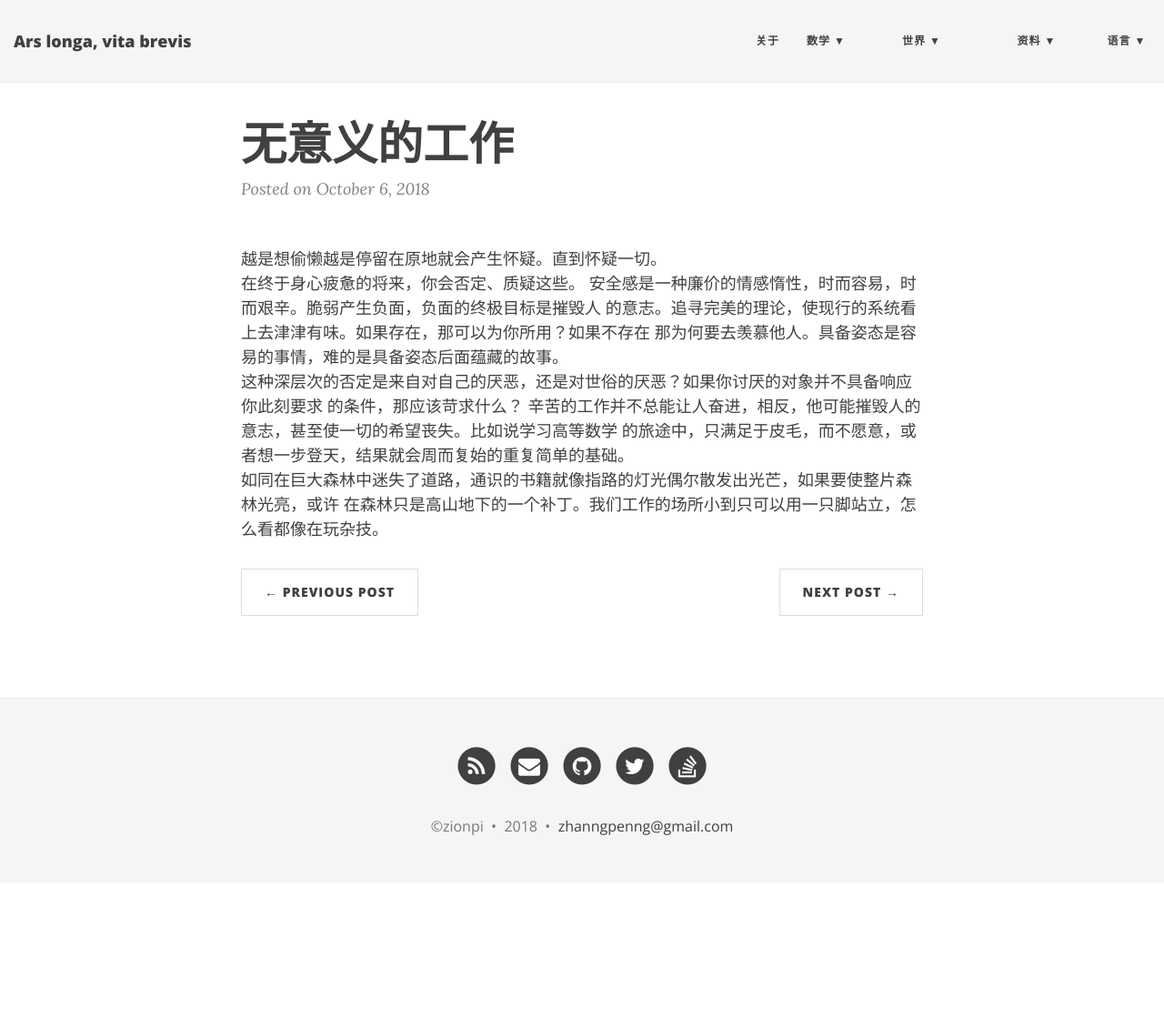
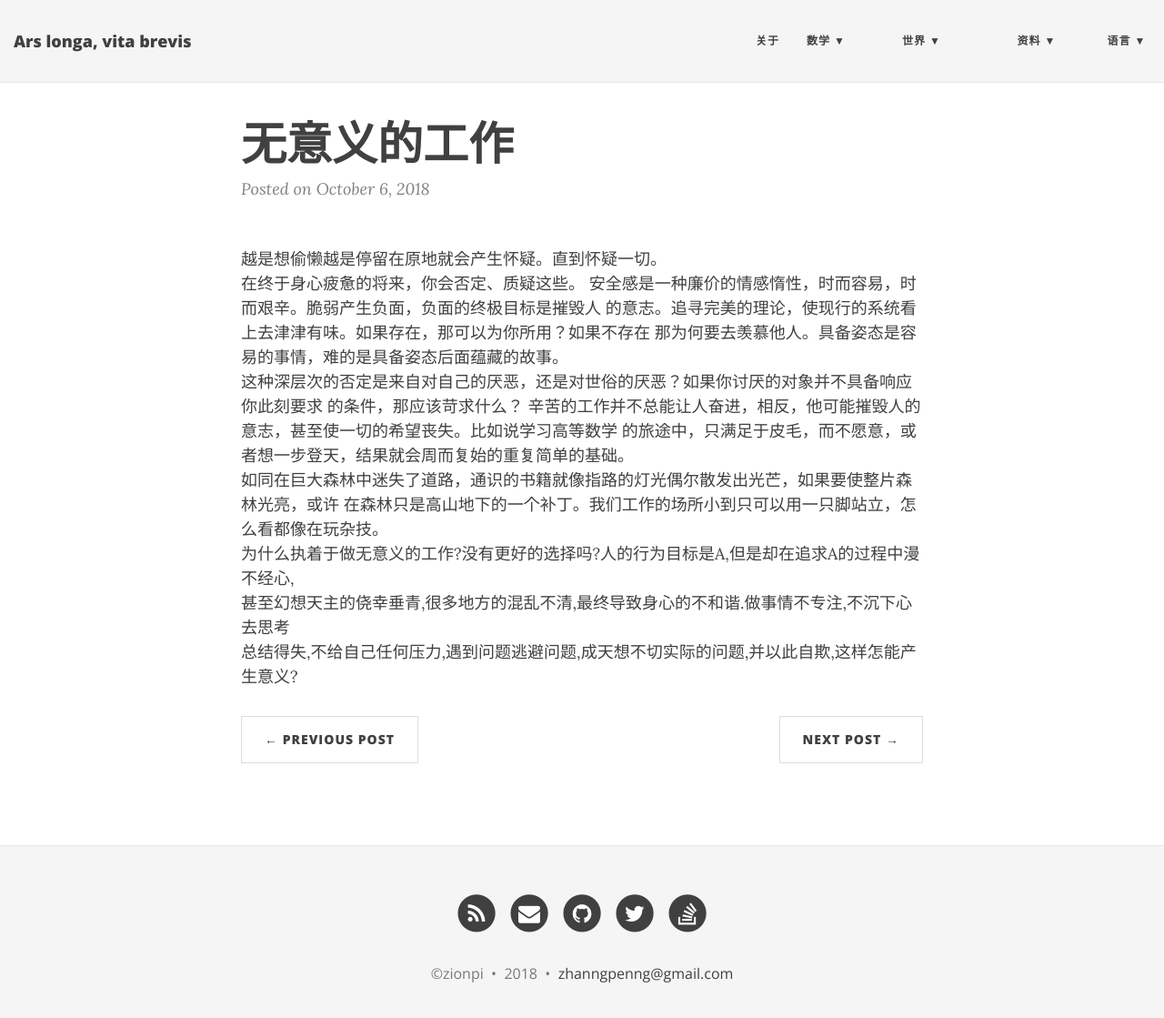
Before and after one commit to ZionPi/zionpi.github.io, a Jekyll site: the page built from _posts/2018-10-06-meaningless-job.md, in a window 1280 px wide and 1132 px high. Shown: the top 1119 px of the window at 91% size. Built offline with Jekyll 4.4.1, drawn with Linux system fonts in a browser that asks for light colours; nearby versions of some CDN libraries.

Commit message:
Update 2018-10-06-meaningless-job.md

```diff
--- a/_posts/2018-10-06-meaningless-job.md
+++ b/_posts/2018-10-06-meaningless-job.md
@@ -13,3 +13,6 @@ title: 无意义的工作
 的旅途中，只满足于皮毛，而不愿意，或者想一步登天，结果就会周而复始的重复简单的基础。
 如同在巨大森林中迷失了道路，通识的书籍就像指路的灯光偶尔散发出光芒，如果要使整片森林光亮，或许
 在森林只是高山地下的一个补丁。我们工作的场所小到只可以用一只脚站立，怎么看都像在玩杂技。
+为什么执着于做无意义的工作?没有更好的选择吗?人的行为目标是A,但是却在追求A的过程中漫不经心,
+甚至幻想天主的侥幸垂青,很多地方的混乱不清,最终导致身心的不和谐.做事情不专注,不沉下心去思考
+总结得失,不给自己任何压力,遇到问题逃避问题,成天想不切实际的问题,并以此自欺,这样怎能产生意义?
```
